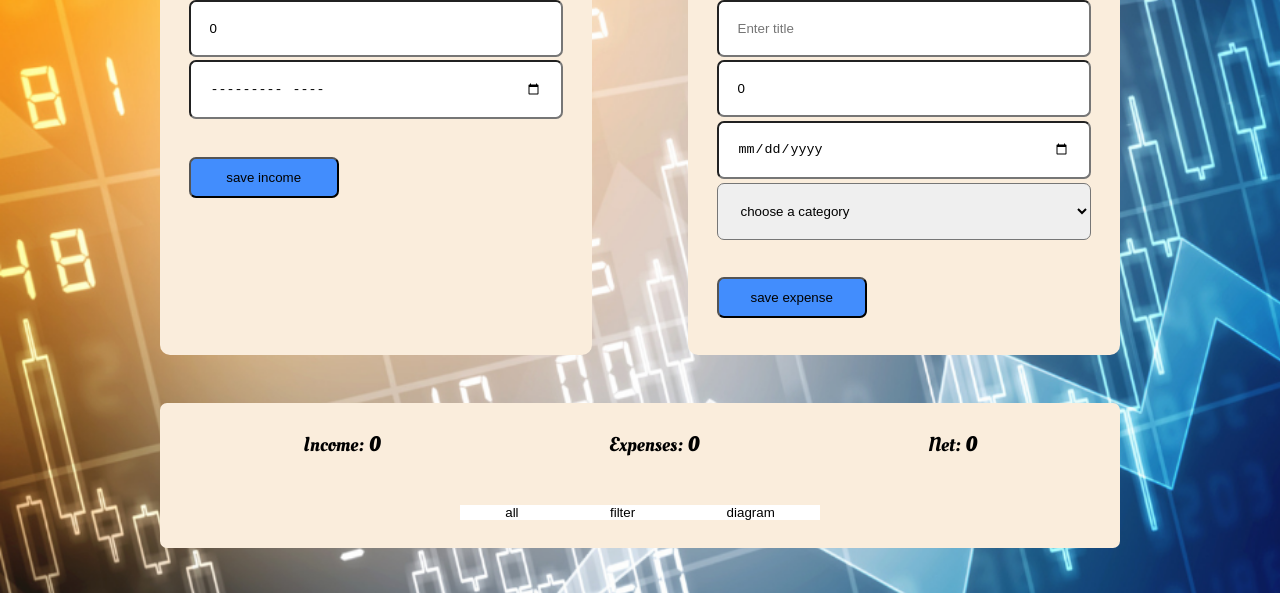
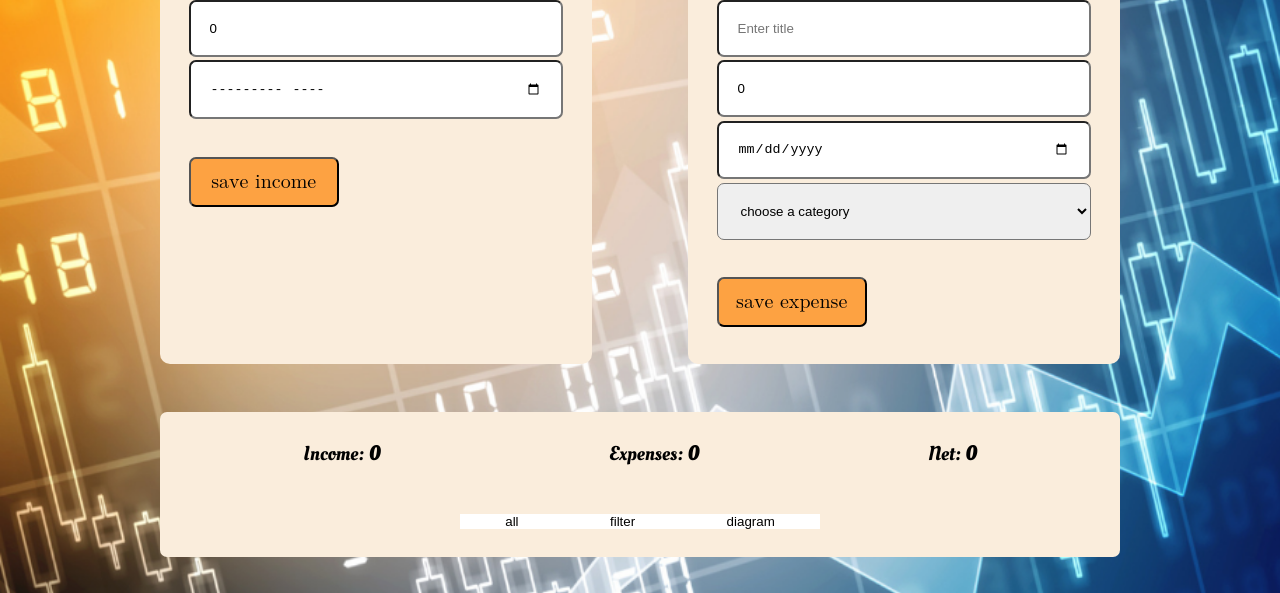
Before and after one commit to md-jafari/BudgetApp, a plain HTML site: page index.html in a window 1280 px wide. Shown: the part 195-788 px from the top of the page. Drawn offline with nearby package versions, Linux system fonts and the light colour scheme.

Commit message:
styling changes

```diff
--- a/script.js
+++ b/script.js
@@ -70,6 +70,10 @@ const app = Vue.createApp({
     saveChanges() {
       this.unsavedChanges = false;
     },
+
+
+
+
   },
   //show alert on exit
   mounted() {
--- a/style2.css
+++ b/style2.css
@@ -67,8 +67,11 @@ header {
     width: 40%;
     margin-top: 10%;
     margin-bottom: 2%;
-    background-color: rgb(66, 141, 253);
+    /* background-color: rgb(66, 141, 253); */
+    background-color: rgb(253 162 66);
     border-radius: 7px;
+    font-family: math;
+    font-size: 20px;
 }
 
 .budget-form h2 {
```
